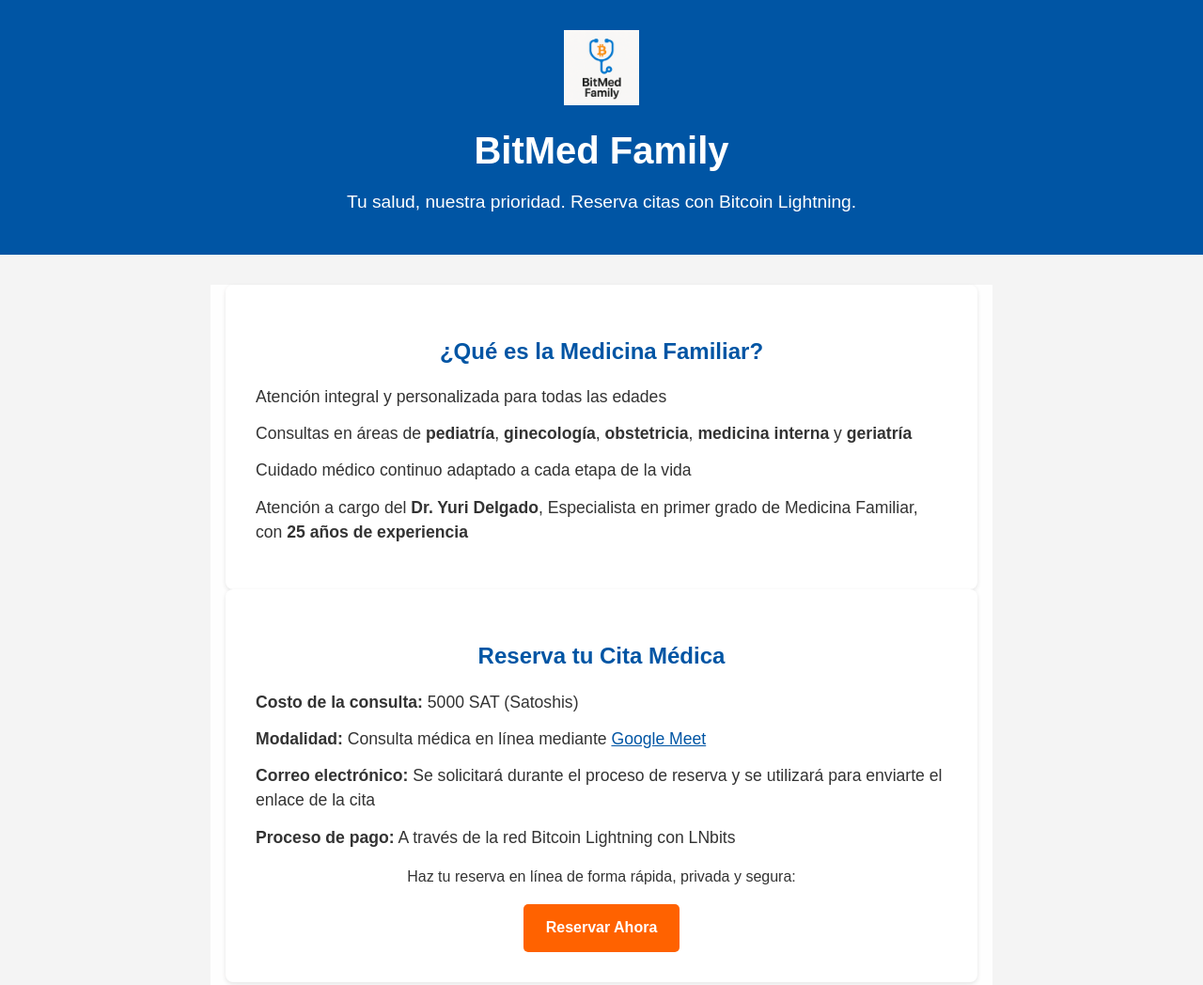
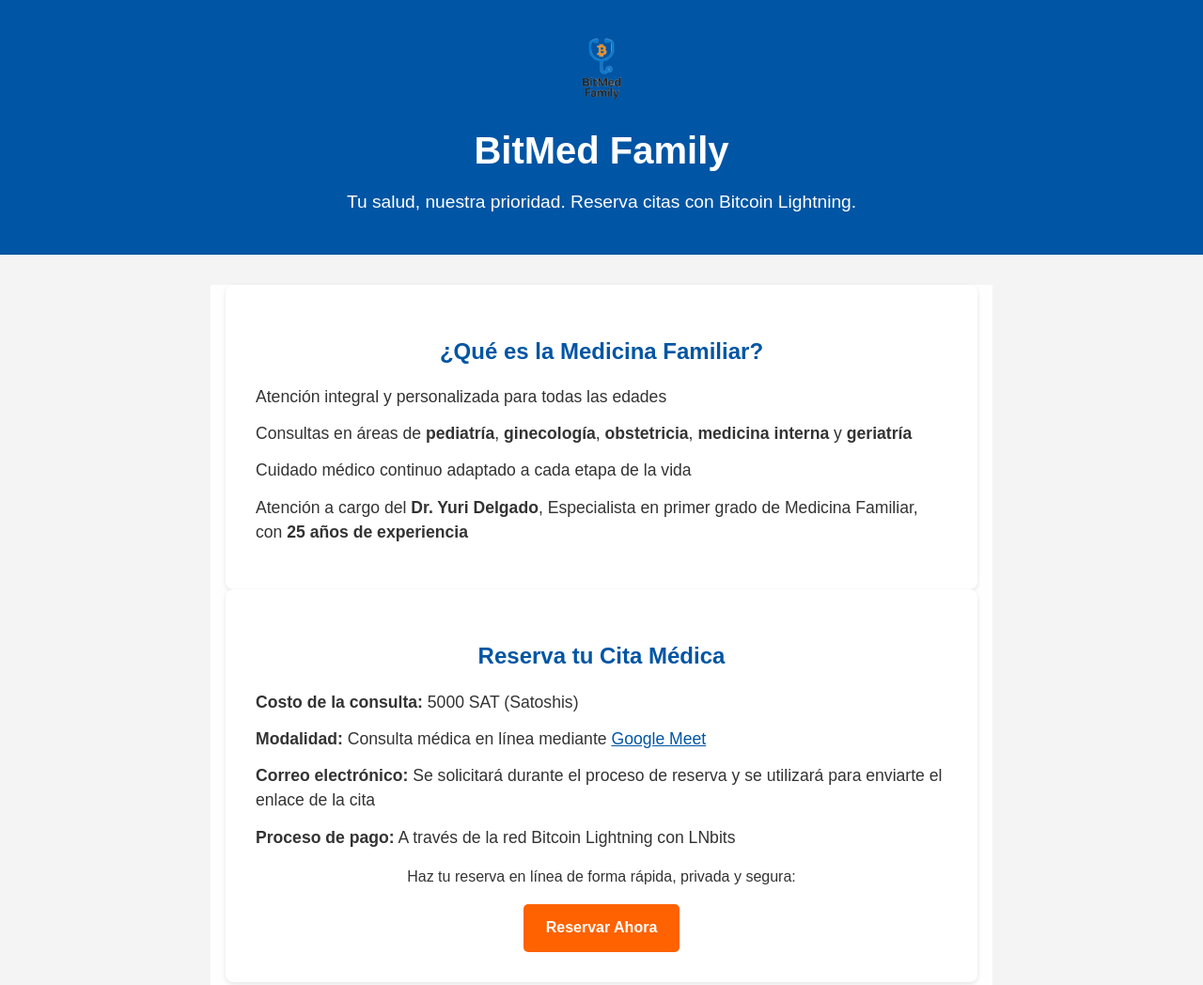
Before and after one commit to Delgado74/BitMed-Family-, a plain HTML site: page index.html in a window 1280 px wide. Shown: the top 1048 px of the page at 94% size. Drawn offline with Linux system fonts and the light colour scheme.

Commit message:
Update index.html

```diff
--- a/index.html
+++ b/index.html
@@ -13,7 +13,7 @@
 </head>
 <body>
   <header>
-    <img src="iconos/icon-192x192-1.png" alt="BitMed Logo" class="logo" />
+    <img src="iconos/logo.png" alt="BitMed Logo" class="logo" />
     <h1>BitMed Family</h1>
     <p>Tu salud, nuestra prioridad. Reserva citas con Bitcoin Lightning.</p>
   </header>
```
